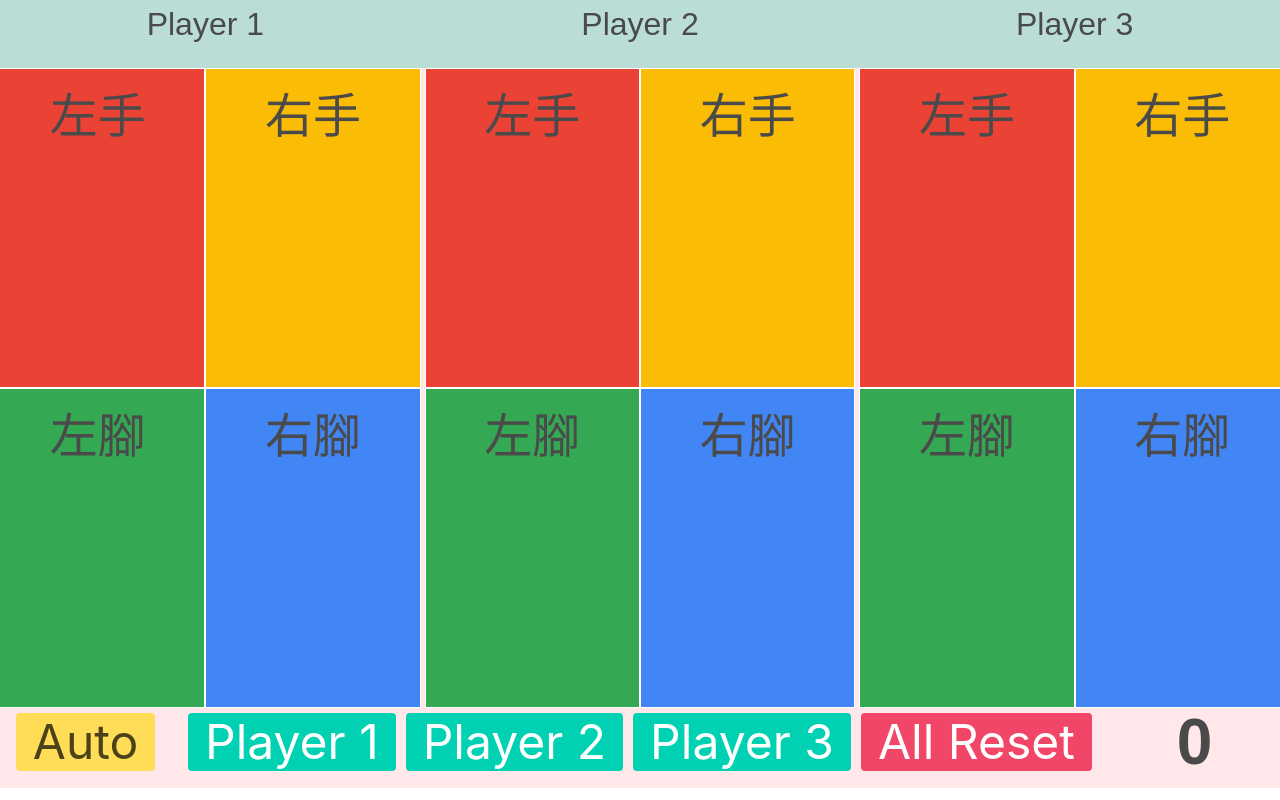
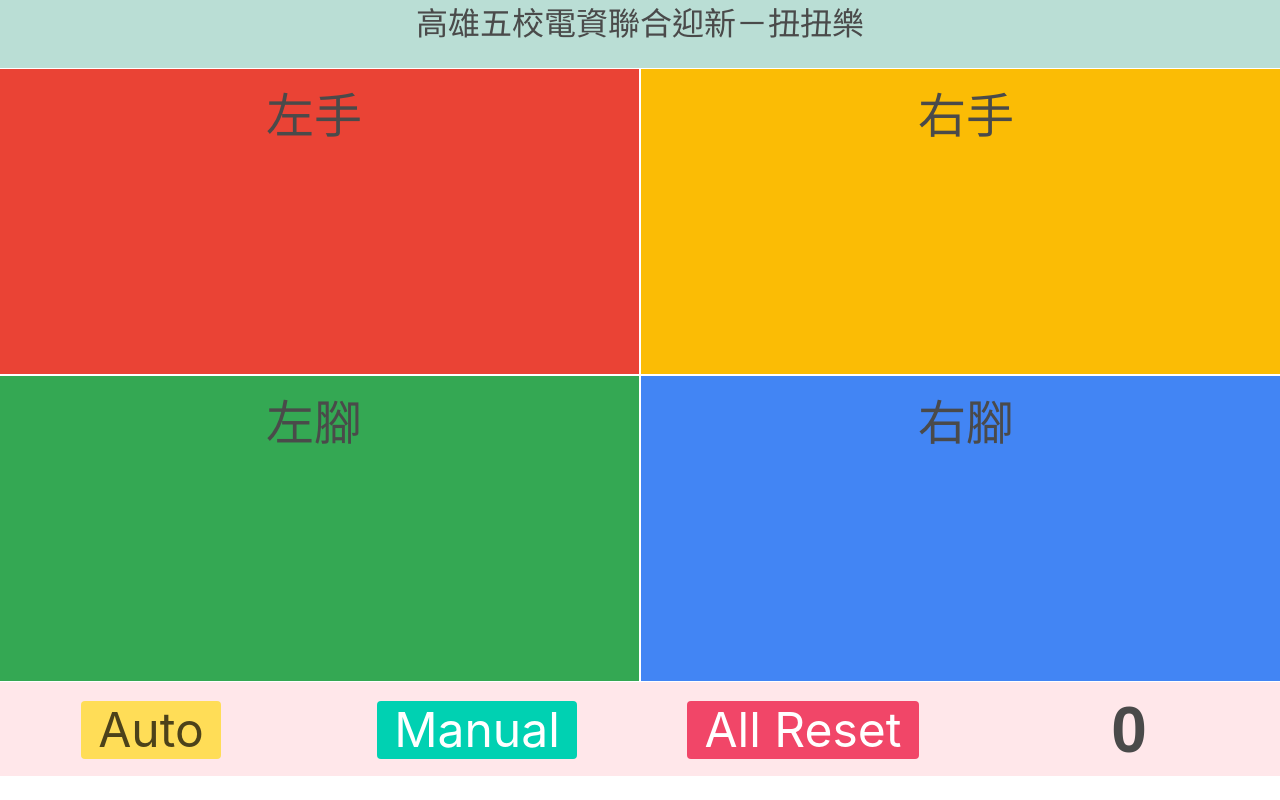
Before and after one commit to swchen1217/2020KH5CSWelcome_Twister, a plain HTML site: page index.html in a window 1280 px wide. Drawn offline with Linux system fonts and the light colour scheme; a web font is replaced by a local one.

Commit message:
202010302310

```diff
--- a/index.html
+++ b/index.html
@@ -19,18 +19,11 @@
 <body>
 <div class="columns" style="height: 10vh;background-color: #baded5;">
     <div class="column" style="display: inline-block;text-align: center;">
-        <span style="font-size: 2em">Player 1</span>
-    </div>
-    <div class="column" style="display: inline-block;text-align: center;">
-        <span style="font-size: 2em">Player 2</span>
-    </div>
-    <div class="column" style="display: inline-block;text-align: center;">
-        <span style="font-size: 2em">Player 3</span>
+        <span style="font-size: 2em">高雄五校電資聯合迎新－扭扭樂</span>
     </div>
 </div>
-<div class="columns" style="height: 80vh">
-    <div class="column three-area" style="background-color: #4c9bd0">
-        <div class="columns top-area" style="height: 50%;background-color: #2d475f">
+<div class="" style="height: 80vh">
+    <div class="columns" style="height: 48%">
         <div class="column four-area" style="background-color: #ea4335;" id="c1_1">
             <span class="bm">左手</span>
         </div>
@@ -38,49 +31,12 @@
             <span class="bm">右手</span>
         </div>
     </div>
-        <div class="columns" style="height: 50%;background-color: #2d475f">
+    <div class="columns" style="height: 48%">
         <div class="column four-area" style="background-color: #34a853" id="c1_4">
             <span class="bm">左腳</span>
         </div>
         <div class="column four-area" style="background-color: #4285f4" id="c1_3">
             <span class="bm">右腳</span>
-            </div>
-        </div>
-    </div>
-    <div class="column three-area" style="background-color: #4c9bd0">
-        <div class="columns top-area" style="height: 50%;background-color: #2d475f">
-            <div class="column four-area" style="background-color: #ea4335" id="c2_1">
-                <span class="bm">左手</span>
-            </div>
-            <div class="column four-area" style="background-color: #fbbc05" id="c2_2">
-                <span class="bm">右手</span>
-            </div>
-        </div>
-        <div class="columns" style="height: 50%;background-color: #2d475f">
-            <div class="column four-area" style="background-color: #34a853" id="c2_4">
-                <span class="bm">左腳</span>
-            </div>
-            <div class="column four-area" style="background-color: #4285f4" id="c2_3">
-                <span class="bm">右腳</span>
-            </div>
-        </div>
-    </div>
-    <div class="column three-area" style="background-color: #4c9bd0">
-        <div class="columns top-area" style="height: 50%;background-color: #2d475f">
-            <div class="column four-area" style="background-color: #ea4335" id="c3_1">
-                <span class="bm">左手</span>
-            </div>
-            <div class="column four-area" style="background-color: #fbbc05" id="c3_2">
-                <span class="bm">右手</span>
-            </div>
-        </div>
-        <div class="columns" style="height: 50%;background-color: #2d475f">
-            <div class="column four-area" style="background-color: #34a853" id="c3_4">
-                <span class="bm">左腳</span>
-            </div>
-            <div class="column four-area" style="background-color: #4285f4" id="c3_3">
-                <span class="bm">右腳</span>
-            </div>
         </div>
     </div>
 </div>
@@ -91,15 +47,7 @@
         </button>
     </div>
     <div class="column" style="display: inline-block;text-align: center;padding: 5px">
-        <button onclick="single(1)" class="button is-primary" style="height: 58px;"><span style="font-size: 3em">Player 1</span>
-        </button>
-    </div>
-    <div class="column" style="display: inline-block;text-align: center;padding: 5px">
-        <button onclick="single(2)" class="button is-primary" style="height: 58px;"><span style="font-size: 3em">Player 2</span>
-        </button>
-    </div>
-    <div class="column" style="display: inline-block;text-align: center;padding: 5px">
-        <button onclick="single(3)" class="button is-primary" style="height: 58px;"><span style="font-size: 3em">Player 3</span>
+        <button onclick="single(1)" class="button is-primary" style="height: 58px;"><span style="font-size: 3em">Manual</span>
         </button>
     </div>
     <div class="column" style="display: inline-block;text-align: center;padding: 5px">
--- a/js/index.js
+++ b/js/index.js
@@ -3,8 +3,8 @@ var flash_color = "#ffffff"
 var colors = ["#ea4335", "#fbbc05", "#4285f4", "#34a853"];
 var times_spin = 20;
 var delay_spin = 75;
-var times_flash = 3;
-var delay_flash = 250;
+var times_flash = 20;
+var delay_flash = 300;
 var score = 0;
 var colorStatus = [[null, null, null, null], [null, null, null, null], [null, null, null, null]];
 var autoEnable = false;
@@ -14,7 +14,7 @@ function reset() {
     score = 0;
     document.getElementById('s').innerText = score;
     document.getElementById('b_auto').innerText = 'Auto';
-    for (var i = 1; i <= 3; i++) {
+    for (var i = 1; i <= 1; i++) {
         for (var j = 1; j <= 4; j++) {
             colorStatus[i - 1][j - 1] = -1;
             var mId = "c" + i + "_" + j;
@@ -26,7 +26,10 @@ function reset() {
 function single(id) {
     var p = Math.floor(Math.random() * 4);
     colorStatus[id - 1][p] = Math.floor(Math.random() * 4);
-    animation_spin(id);
+    //animation_spin(id);
+    for (var k = 4; k > 0; k--) {
+        document.getElementById("c" + id + "_" + k).style.backgroundColor = colors[colorStatus[id - 1][k - 1]] ?? default_color;
+    }
     animation_flash(id, p + 1);
 }
 
@@ -39,8 +42,7 @@ function auto() {
         document.getElementById('b_auto').innerText = 'Next';
         autoEnable = true;
     }
-    for (var i = 1; i <= 3; i++)
-        single(i);
+    single(1);
 }
 
 function animation_spin(id) {
@@ -57,7 +59,6 @@ function animation_spin(id) {
 }
 
 function animation_flash(id, position) {
-    window.setTimeout(function () {
     for (let i = 0; i < times_flash * 2; i++) {
         window.setTimeout(function () {
             if (i % 2 == 0)
@@ -66,5 +67,4 @@ function animation_flash(id, position) {
                 document.getElementById("c" + id + "_" + position).style.backgroundColor = colors[colorStatus[id - 1][position - 1]] ?? default_color;
         }, delay_flash / 2 * i);
     }
-    }, delay_spin * times_spin);
 }
```
Lines whose indentation alone changed are shown as unchanged.
